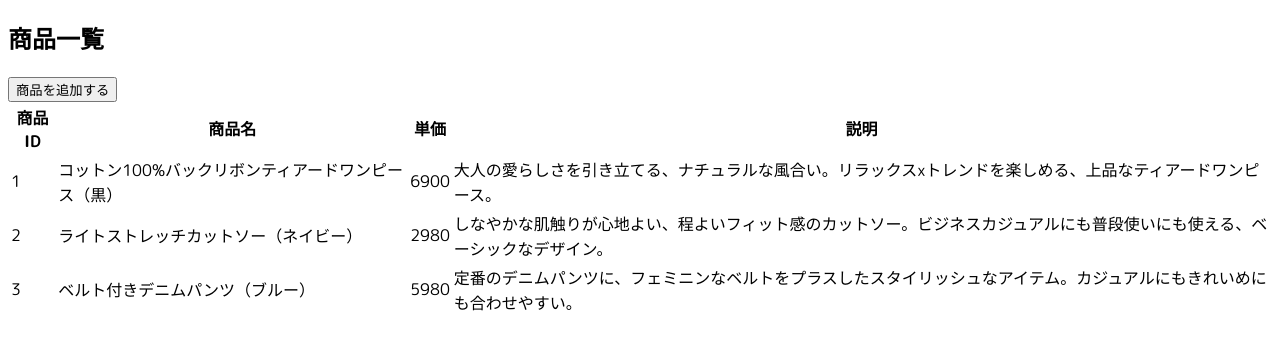
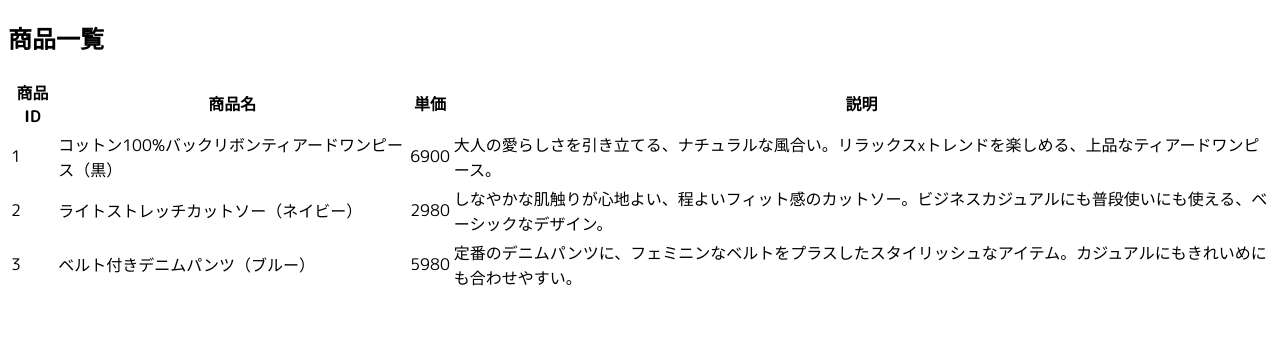
Before and after one commit to ot-nemoto/full-stack-web-development-frontend_2nd, a Next.js app: page /inventory/products in a window 1280 px wide. Shown: the top 348 px of the page. Built offline with nearby package versions, Linux system fonts and the light colour scheme.

Commit message:
[修正] テーブルから商品一覧を切り出そう

```diff
--- a/src/app/inventory/products/page.tsx
+++ b/src/app/inventory/products/page.tsx
@@ -26,7 +26,6 @@ export default function Page() {
   return (
     <>
       <h2>商品一覧</h2>
-      <button type="button">商品を追加する</button>
       <table>
         <thead>
           <tr>
```
